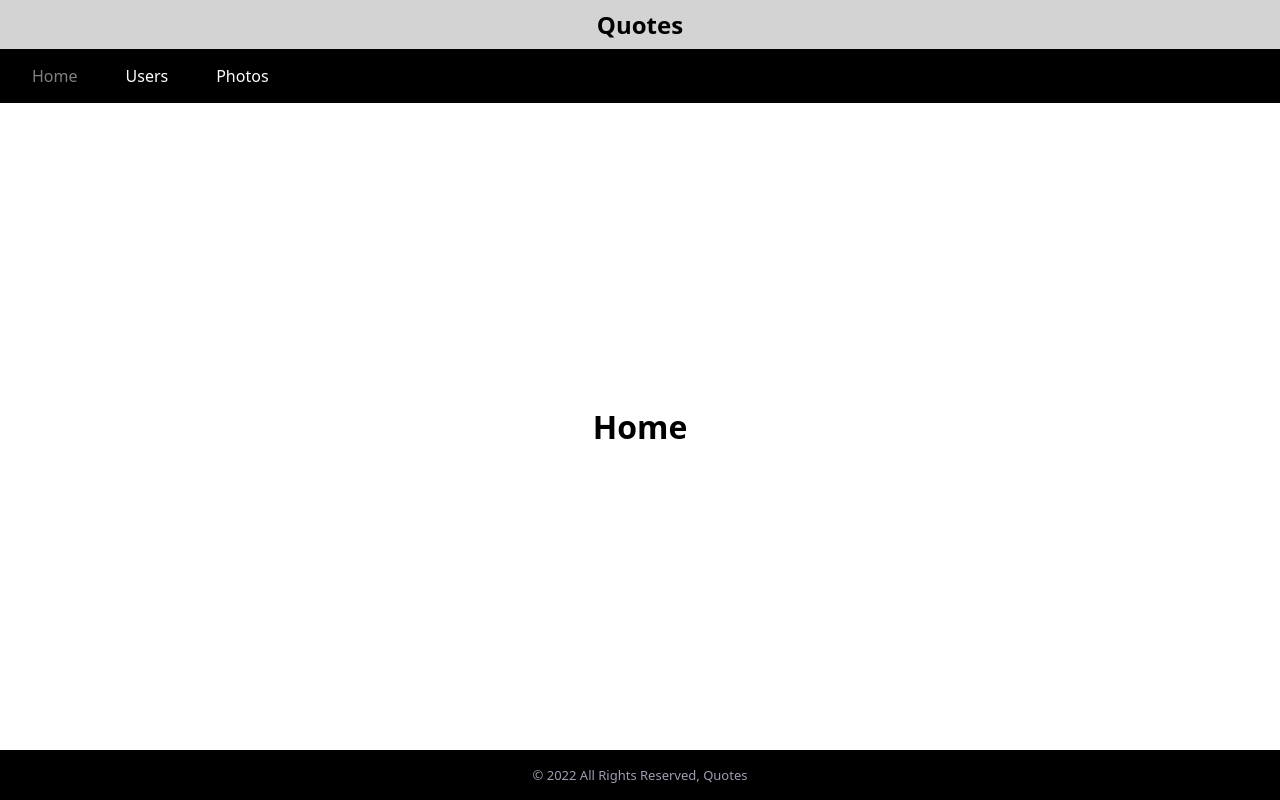
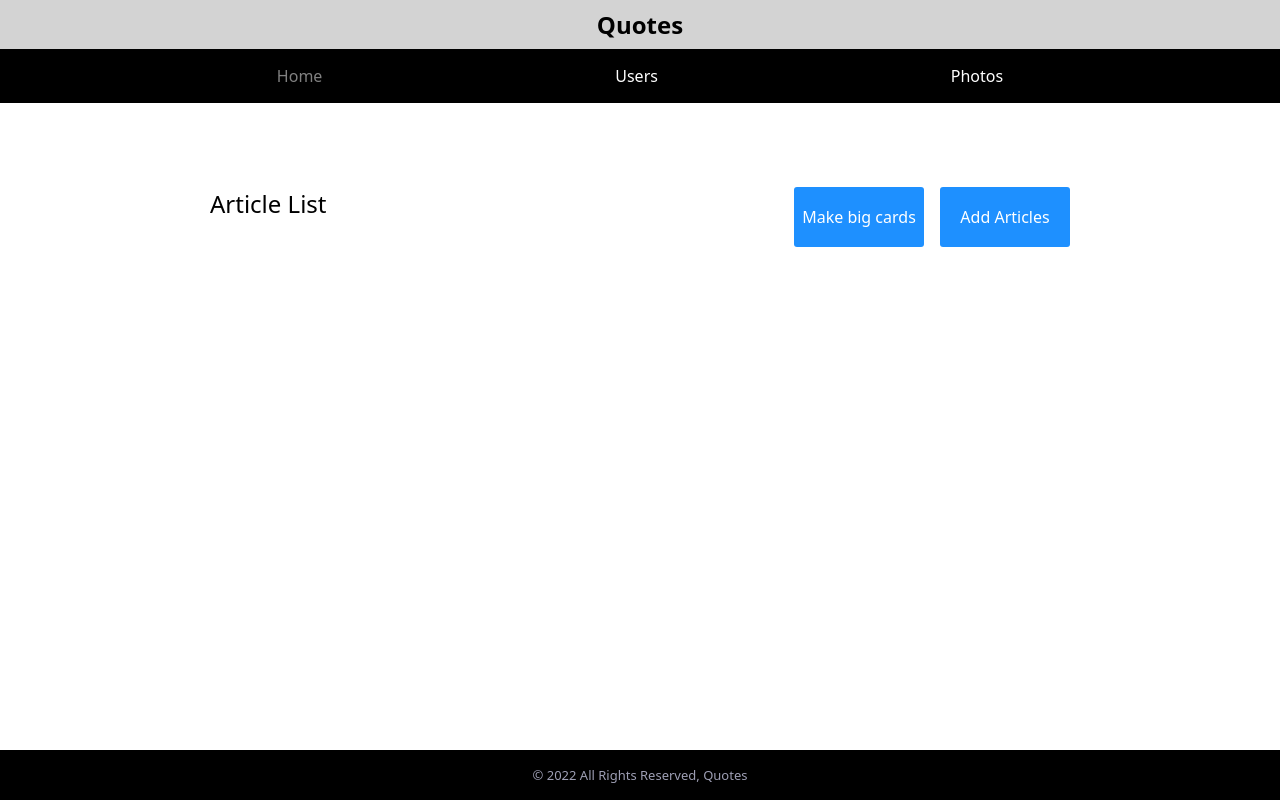
Before and after one commit to obsoleteduser/quotes, a React (Create React App) app: page / in a window 1280 px wide. Built offline with nearby package versions, Linux system fonts and the light colour scheme.

Commit message:
Layout is done

```diff
--- a/src/components/Header.scss
+++ b/src/components/Header.scss
@@ -14,13 +14,12 @@ header {
 
     nav {
         display: flex;
-        justify-content: flex-start;
+        justify-content: space-evenly;
         gap: 2rem;
         width: 100vw;
         padding: 1rem;
         background-color: $nav-color;
         .link {
-            padding-left: 1rem;
             color: white;
             text-decoration: none;
             user-select: none;
--- a/src/pages/Home.js
+++ b/src/pages/Home.js
@@ -1,7 +1,11 @@
+import './Home.scss'
+
 export const Home = () =>{
     return(
-        <>
-        <h1>Home</h1>
-        </>
+      <div className="home">
+        <p>Article List</p>
+        <div className="big-cards">Make big cards</div>
+        <div className="add-articles">Add Articles</div>
+      </div>
     )
 }
--- /dev/null
+++ b/src/pages/Home.scss
@@ -0,0 +1,31 @@
+@mixin button-params {
+    display: flex;
+    justify-content: center;
+    align-items: center;
+    padding: 0.5rem;
+    background-color: dodgerblue;
+    color: white;
+    border-radius: 3px;
+  }
+
+.home{
+    display: grid;
+    grid-template-columns: repeat(8, 1fr);
+    grid-template-rows: repeat(8, 1fr);
+    width: 90vw;
+    height: 60vh;
+    column-gap: 1rem;
+    p{
+        font-size: 1.5rem;
+        font-weight: 500;
+        grid-column: 2/3
+    }
+    .big-cards{
+        @include button-params;
+        grid-column: 6/7;
+    }
+    .add-articles{
+        @include button-params;
+        grid-column: 7/8;
+    }
+}
```
